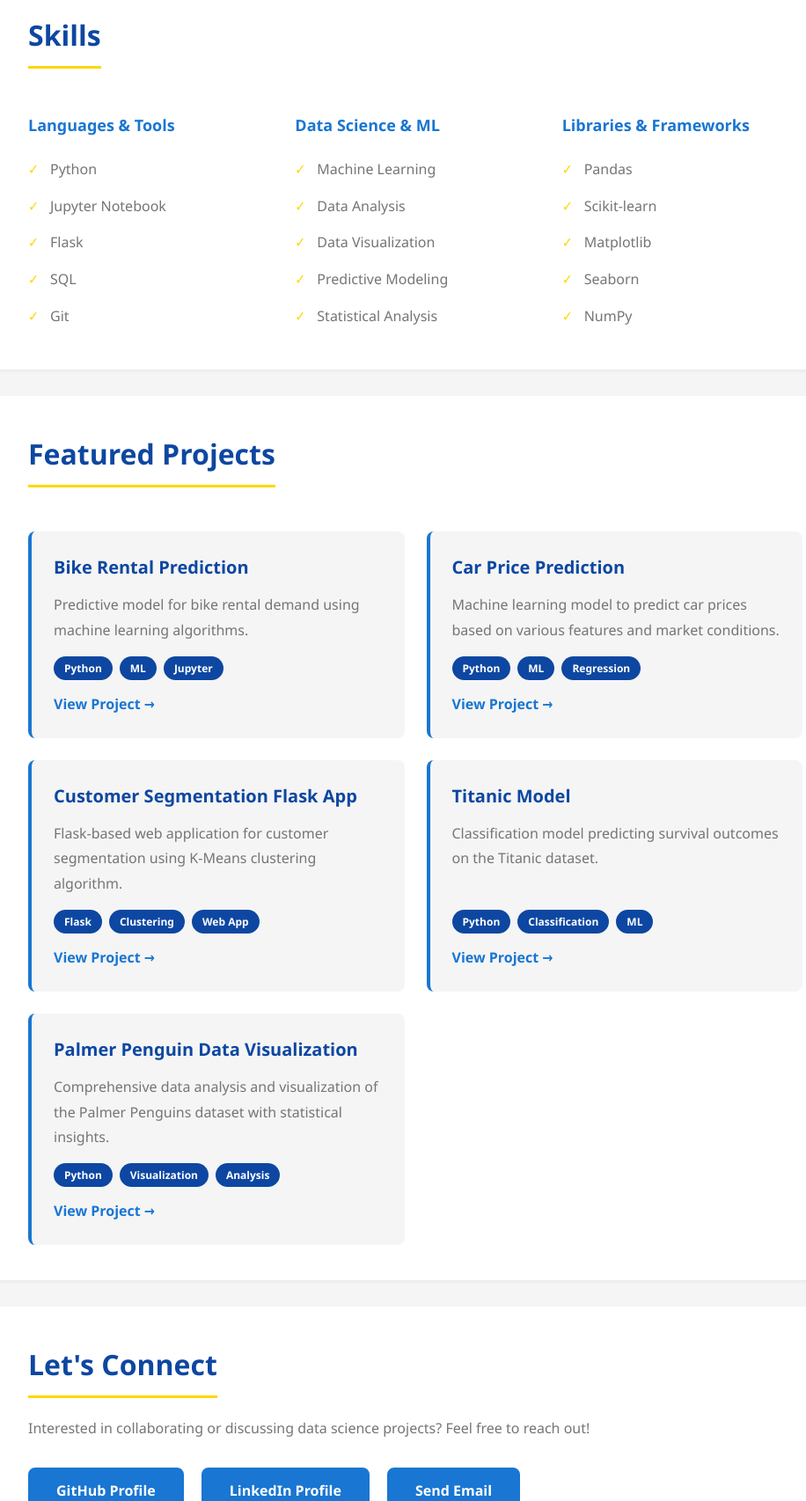
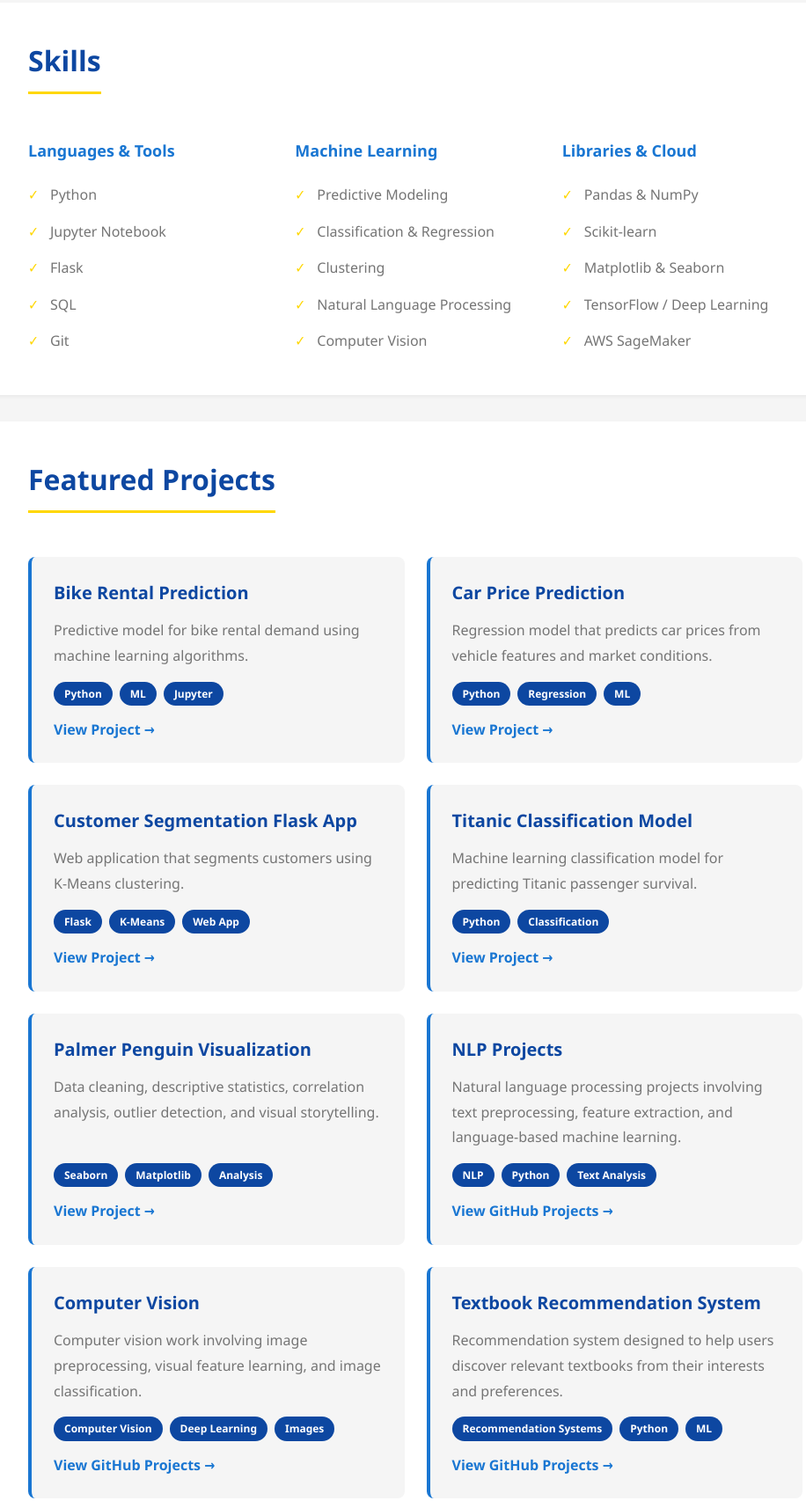
Before and after one commit to fortunemaviya/fortunemaviya.github.io, a plain HTML site: page index.html in a window 1280 px wide. Shown: the part 706-2412 px from the top of the page at 88% size, without its empty margins (168-1084 px from the left). Drawn offline with Linux system fonts and the light colour scheme.

Commit message:
Expand CV with NLP, computer vision, recommendation, and SageMaker projects

```diff
--- a/index.html
+++ b/index.html
@@ -3,146 +3,56 @@
 <head>
     <meta charset="UTF-8">
     <meta name="viewport" content="width=device-width, initial-scale=1.0">
-    <title>Fortunemaviya - Data Science Portfolio</title>
+    <title>Fortune Maviya | Data Science & Machine Learning</title>
     <link rel="stylesheet" href="styles.css">
 </head>
 <body>
 <div class="container">
-        <!-- Header -->
 <header class="header">
     <div class="profile-section">
-                <h1>Fortunemaviya</h1>
+        <h1>Fortune Maviya</h1>
         <p class="subtitle">Data Science & Machine Learning Enthusiast</p>
         <div class="social-links">
-                    <a href="https://github.com/fortunemaviya" target="_blank">GitHub</a>
-                    <a href="https://www.linkedin.com/in/fortune-maviya-56b3b3a5" target="_blank">LinkedIn</a>
-                    <a href="mailto:fortunemaviya@email.com">Email</a>
+            <a href="https://github.com/fortunemaviya" target="_blank" rel="noopener">GitHub</a>
+            <a href="https://www.linkedin.com/in/fortune-maviya-56b3b3a5" target="_blank" rel="noopener">LinkedIn</a>
+            <a href="mailto:fortunemav@gmail.com">Email</a>
         </div>
     </div>
 </header>
-
-        <!-- Main Content -->
 <main>
-            <!-- About Section -->
 <section class="section">
     <h2>About Me</h2>
-                <p>Data science enthusiast with a passion for building machine learning models and analyzing complex datasets. Experienced in Python, data visualization, and predictive analytics.</p>
+    <p>Data science and machine learning enthusiast passionate about transforming data into useful insights and intelligent solutions. My project experience includes predictive modeling, NLP, computer vision, recommendation systems, and cloud-based image classification.</p>
 </section>
-
-            <!-- Skills Section -->
 <section class="section">
     <h2>Skills</h2>
     <div class="skills-grid">
-                    <div class="skill-category">
-                        <h3>Languages & Tools</h3>
-                        <ul>
-                            <li>Python</li>
-                            <li>Jupyter Notebook</li>
-                            <li>Flask</li>
-                            <li>SQL</li>
-                            <li>Git</li>
-                        </ul>
-                    </div>
-                    <div class="skill-category">
-                        <h3>Data Science & ML</h3>
-                        <ul>
-                            <li>Machine Learning</li>
-                            <li>Data Analysis</li>
-                            <li>Data Visualization</li>
-                            <li>Predictive Modeling</li>
-                            <li>Statistical Analysis</li>
-                        </ul>
-                    </div>
-                    <div class="skill-category">
-                        <h3>Libraries & Frameworks</h3>
-                        <ul>
-                            <li>Pandas</li>
-                            <li>Scikit-learn</li>
-                            <li>Matplotlib</li>
-                            <li>Seaborn</li>
-                            <li>NumPy</li>
-                        </ul>
-                    </div>
+        <div class="skill-category"><h3>Languages & Tools</h3><ul><li>Python</li><li>Jupyter Notebook</li><li>Flask</li><li>SQL</li><li>Git</li></ul></div>
+        <div class="skill-category"><h3>Machine Learning</h3><ul><li>Predictive Modeling</li><li>Classification & Regression</li><li>Clustering</li><li>Natural Language Processing</li><li>Computer Vision</li></ul></div>
+        <div class="skill-category"><h3>Libraries & Cloud</h3><ul><li>Pandas & NumPy</li><li>Scikit-learn</li><li>Matplotlib & Seaborn</li><li>TensorFlow / Deep Learning</li><li>AWS SageMaker</li></ul></div>
     </div>
 </section>
-
-            <!-- Projects Section -->
 <section class="section">
     <h2>Featured Projects</h2>
     <div class="projects-grid">
-                    <div class="project-card">
-                        <h3>Bike Rental Prediction</h3>
-                        <p>Predictive model for bike rental demand using machine learning algorithms.</p>
-                        <div class="tech-tags">
-                            <span class="tag">Python</span>
-                            <span class="tag">ML</span>
-                            <span class="tag">Jupyter</span>
-                        </div>
-                        <a href="https://github.com/fortunemaviya/Bike_rental_prediction" class="project-link">View Project →</a>
-                    </div>
-
-                    <div class="project-card">
-                        <h3>Car Price Prediction</h3>
-                        <p>Machine learning model to predict car prices based on various features and market conditions.</p>
-                        <div class="tech-tags">
-                            <span class="tag">Python</span>
-                            <span class="tag">ML</span>
-                            <span class="tag">Regression</span>
-                        </div>
-                        <a href="https://github.com/fortunemaviya/Car_Prediction_Project" class="project-link">View Project →</a>
-                    </div>
-
-                    <div class="project-card">
-                        <h3>Customer Segmentation Flask App</h3>
-                        <p>Flask-based web application for customer segmentation using K-Means clustering algorithm.</p>
-                        <div class="tech-tags">
-                            <span class="tag">Flask</span>
-                            <span class="tag">Clustering</span>
-                            <span class="tag">Web App</span>
-                        </div>
-                        <a href="https://github.com/fortunemaviya/customer-segmentation-flask" class="project-link">View Project →</a>
-                    </div>
-
-                    <div class="project-card">
-                        <h3>Titanic Model</h3>
-                        <p>Classification model predicting survival outcomes on the Titanic dataset.</p>
-                        <div class="tech-tags">
-                            <span class="tag">Python</span>
-                            <span class="tag">Classification</span>
-                            <span class="tag">ML</span>
-                        </div>
-                        <a href="https://github.com/fortunemaviya/titanic_model" class="project-link">View Project →</a>
-                    </div>
-
-                    <div class="project-card">
-                        <h3>Palmer Penguin Data Visualization</h3>
-                        <p>Comprehensive data analysis and visualization of the Palmer Penguins dataset with statistical insights.</p>
-                        <div class="tech-tags">
-                            <span class="tag">Python</span>
-                            <span class="tag">Visualization</span>
-                            <span class="tag">Analysis</span>
-                        </div>
-                        <a href="https://github.com/fortunemaviya/Palmer-Penguin-Data-Visualization-with-seaborn" class="project-link">View Project →</a>
-                    </div>
+        <div class="project-card"><h3>Bike Rental Prediction</h3><p>Predictive model for bike rental demand using machine learning algorithms.</p><div class="tech-tags"><span class="tag">Python</span><span class="tag">ML</span><span class="tag">Jupyter</span></div><a href="https://github.com/fortunemaviya/Bike_rental_prediction" class="project-link">View Project →</a></div>
+        <div class="project-card"><h3>Car Price Prediction</h3><p>Regression model that predicts car prices from vehicle features and market conditions.</p><div class="tech-tags"><span class="tag">Python</span><span class="tag">Regression</span><span class="tag">ML</span></div><a href="https://github.com/fortunemaviya/Car_Prediction_Project" class="project-link">View Project →</a></div>
+        <div class="project-card"><h3>Customer Segmentation Flask App</h3><p>Web application that segments customers using K-Means clustering.</p><div class="tech-tags"><span class="tag">Flask</span><span class="tag">K-Means</span><span class="tag">Web App</span></div><a href="https://github.com/fortunemaviya/customer-segmentation-flask" class="project-link">View Project →</a></div>
+        <div class="project-card"><h3>Titanic Classification Model</h3><p>Machine learning classification model for predicting Titanic passenger survival.</p><div class="tech-tags"><span class="tag">Python</span><span class="tag">Classification</span></div><a href="https://github.com/fortunemaviya/titanic_model" class="project-link">View Project →</a></div>
+        <div class="project-card"><h3>Palmer Penguin Visualization</h3><p>Data cleaning, descriptive statistics, correlation analysis, outlier detection, and visual storytelling.</p><div class="tech-tags"><span class="tag">Seaborn</span><span class="tag">Matplotlib</span><span class="tag">Analysis</span></div><a href="https://github.com/fortunemaviya/Palmer-Penguin-Data-Visualization-with-seaborn" class="project-link">View Project →</a></div>
+        <div class="project-card"><h3>NLP Projects</h3><p>Natural language processing projects involving text preprocessing, feature extraction, and language-based machine learning.</p><div class="tech-tags"><span class="tag">NLP</span><span class="tag">Python</span><span class="tag">Text Analysis</span></div><a href="https://github.com/fortunemaviya?tab=repositories" target="_blank" class="project-link">View GitHub Projects →</a></div>
+        <div class="project-card"><h3>Computer Vision</h3><p>Computer vision work involving image preprocessing, visual feature learning, and image classification.</p><div class="tech-tags"><span class="tag">Computer Vision</span><span class="tag">Deep Learning</span><span class="tag">Images</span></div><a href="https://github.com/fortunemaviya?tab=repositories" target="_blank" class="project-link">View GitHub Projects →</a></div>
+        <div class="project-card"><h3>Textbook Recommendation System</h3><p>Recommendation system designed to help users discover relevant textbooks from their interests and preferences.</p><div class="tech-tags"><span class="tag">Recommendation Systems</span><span class="tag">Python</span><span class="tag">ML</span></div><a href="https://github.com/fortunemaviya?tab=repositories" target="_blank" class="project-link">View GitHub Projects →</a></div>
+        <div class="project-card"><h3>Image Classification with SageMaker</h3><p>Cloud-based image classification project using AWS SageMaker for model training and deployment workflows.</p><div class="tech-tags"><span class="tag">AWS</span><span class="tag">SageMaker</span><span class="tag">Computer Vision</span></div><a href="https://github.com/fortunemaviya?tab=repositories" target="_blank" class="project-link">View GitHub Projects →</a></div>
     </div>
 </section>
-
-            <!-- Contact Section -->
 <section class="section">
     <h2>Let's Connect</h2>
-                <p>Interested in collaborating or discussing data science projects? Feel free to reach out!</p>
-                <div class="contact-links">
-                    <a href="https://github.com/fortunemaviya" class="btn">GitHub Profile</a>
-                    <a href="https://www.linkedin.com/in/fortune-maviya-56b3b3a5" class="btn">LinkedIn Profile</a>
-                    <a href="mailto:fortunemaviya@email.com" class="btn">Send Email</a>
-                </div>
+    <p>Interested in collaborating or discussing data science projects? Feel free to reach out.</p>
+    <div class="contact-links"><a href="https://github.com/fortunemaviya" class="btn">GitHub Profile</a><a href="https://www.linkedin.com/in/fortune-maviya-56b3b3a5" class="btn">LinkedIn Profile</a><a href="mailto:fortunemav@gmail.com" class="btn">Send Email</a></div>
 </section>
 </main>
-
-        <!-- Footer -->
-        <footer class="footer">
-            <p>&copy; 2025 Fortunemaviya. All rights reserved.</p>
-        </footer>
+<footer class="footer"><p>&copy; 2026 Fortune Maviya. All rights reserved.</p></footer>
 </div>
 </body>
 </html>
```
Lines whose indentation alone changed are shown as unchanged.
